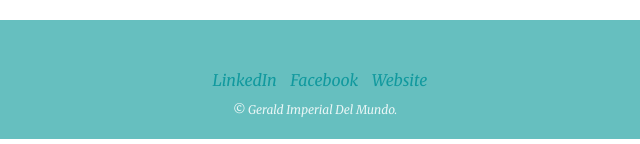
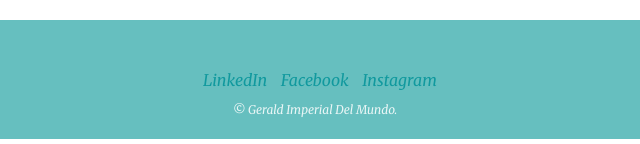
Before and after one commit to ProjectExy/Gerald, a plain HTML site: page index.html in a window 1280 px wide. Shown: the part 2943-3087 px from the top of the page, 325-965 px from the left. Drawn offline with Linux system fonts and the light colour scheme.

Commit message:
Update index.html

```diff
--- a/index.html
+++ b/index.html
@@ -62,7 +62,7 @@
       <div class="a3">
         <a class="footer-link" href="https://www.linkedin.com/in/gerald-del-mundo-121485230/">LinkedIn</a>
         <a class="footer-link" href="https://www.facebook.com/Cetirizine.Hcl/">Facebook</a>
-        <a class="footer-link" href="https://www.appbrewery.co/">Website</a>
+        <a class="footer-link" href="https://www.instagram.com/exy.noz/">Instagram</a>
         <p class= "CRfooter">© Gerald Imperial Del Mundo.</p>
       </div>
 
```
